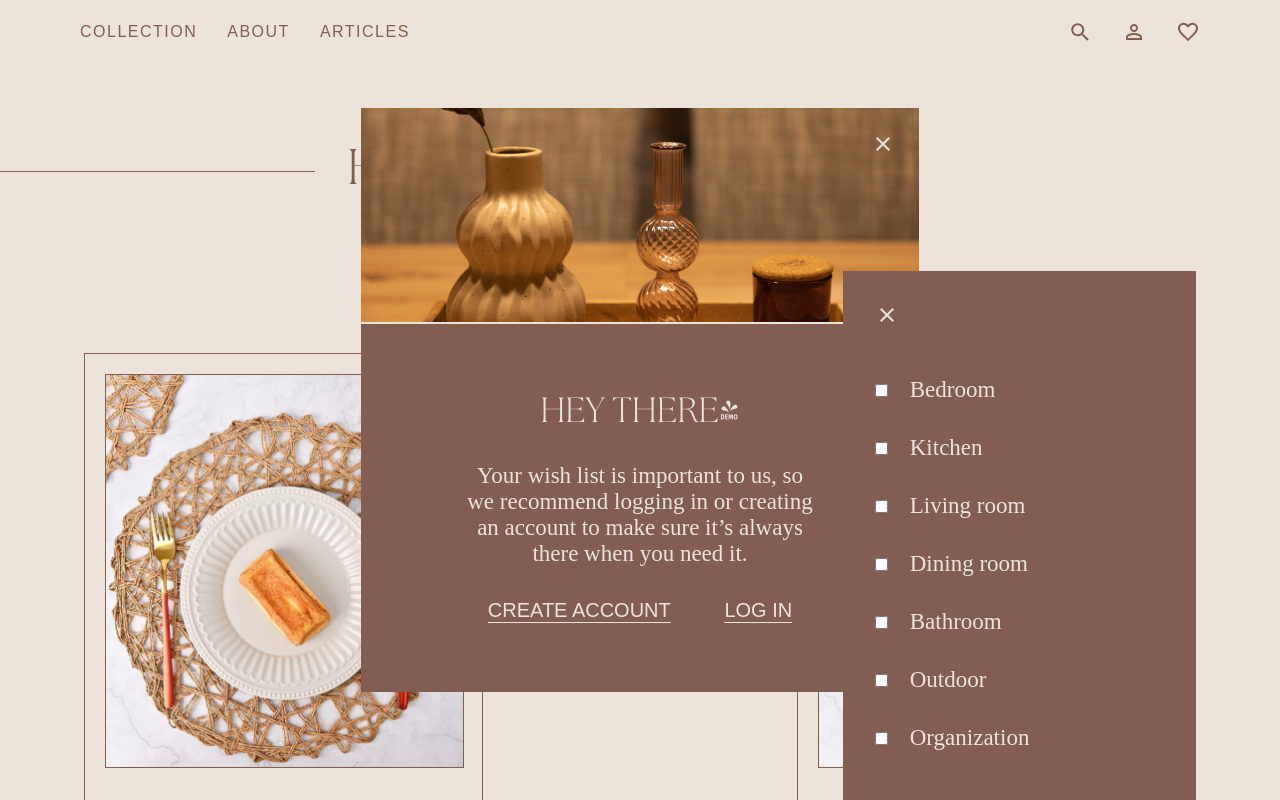
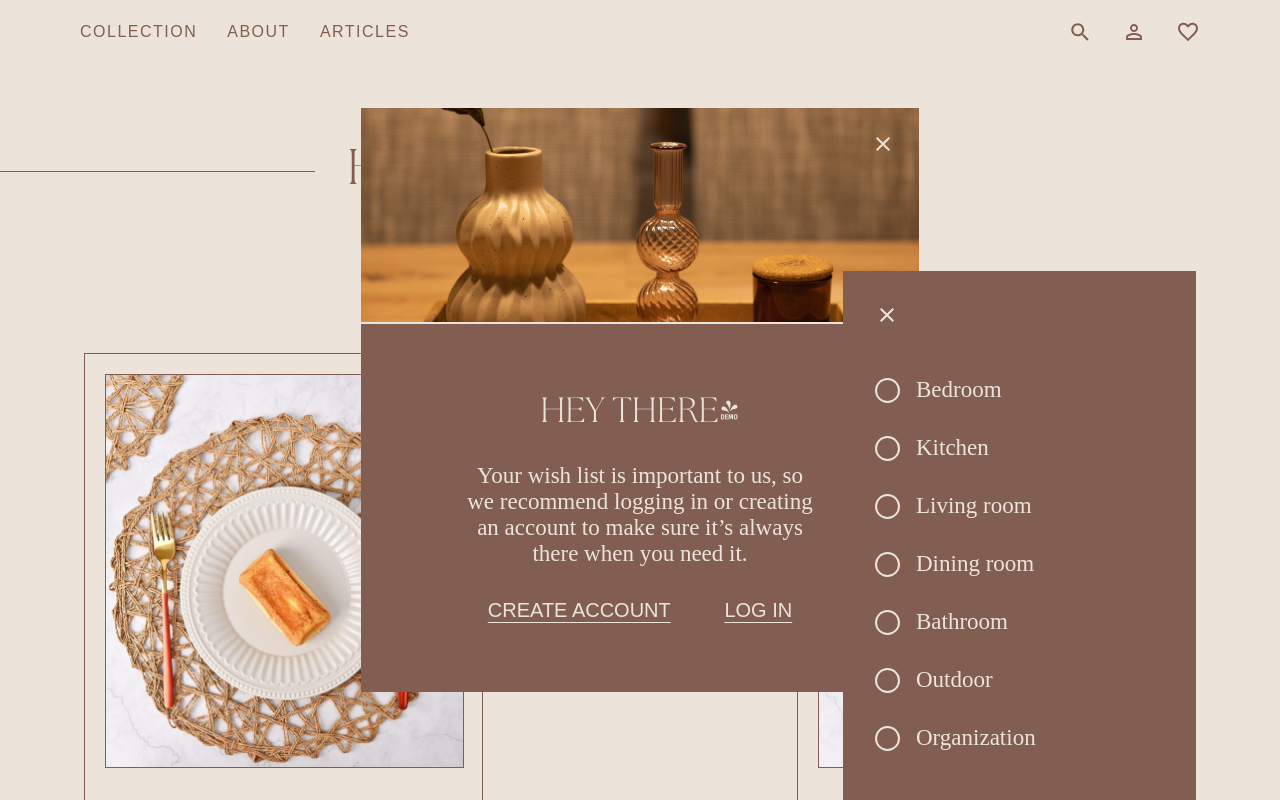
Before and after one commit to Abdulmuizz98/vividaire-client, a React (Create React App) app: page /collection/1 in a window 1280 px wide. Both pictures are taken after a click on the element 887 px from the left and 298 px from the top of the page. Shown: the top 800 px of the page. Built offline with nearby package versions, Linux system fonts and the light colour scheme.

Commit message:
feat: Productlist -> implement filter logic

```diff
--- a/src/components/FilterDropdown.css
+++ b/src/components/FilterDropdown.css
@@ -1,27 +1,32 @@
-/* .filter-checkbox {
-    display: none;
+.filter-checkbox{
+    -webkit-appearance: none;
+    -moz-appearance: none;
+    appearance: none; /* Removes default checkbox styles */
+    width: 10px;
+    height: 10px;
+    border-radius: 50%; /* Makes it circular */
+    cursor: pointer;
+    position: absolute;
+    left: 50%;
+    top: 50%;
+    transform: translate(-50%, -50%);
 }
 
-.filter-checkbox + label {
+.input-border{
+    background-color: var(--secondary-color);
+    border: 2px solid var(--primary-color);
+    width: 25px;
+    height: 25px;
+    border-radius: 50%; /* Makes it circular */
+    padding: 0;
+    margin: 0;
+    display: inline-block;
     position: relative;
-    padding-left: 30px;
-    cursor: pointer;
 }
 
-.filter-checkbox + label:before {
-    content: "";
-    position: absolute;
-    left: 0;
-    top: 0;
-    width: 20px;
-    height: 20px;
-    border: 2px solid #000;
-    border-radius: 50%;
+.filter-checkbox:checked{
+    background-color: var(--primary-color);
 }
-
-.filter-checkbox:checked + label:before {
-    background-color: #000;
-} */
 
 .filter-dropdown{
     width: 35.3rem;
@@ -50,6 +55,8 @@
 
 .filter-dropdown .tags .tag{
     margin: 3.2rem 0;
+    display: flex;
+    align-items: center;
 }
 
 .filter-dropdown .tags .tag:first-of-type{
--- a/src/components/FilterDropdown.js
+++ b/src/components/FilterDropdown.js
@@ -1,9 +1,21 @@
 import { VdClose } from "./Icons";
 import InlineButton from "./InlineButton";
+import { useState } from "react";
 import { toggleFilterDropdown } from "../utils";
 import "./FilterDropdown.css";
 
 const FilterDropdown = ({ tags }) => {
+  const [filter, setFilter] = useState([]);
+
+  const handleChecked = (e) => {
+    if (e.target.checked) {
+      setFilter([...filter, e.target.id]);
+    } else if (!e.target.checked) {
+      setFilter(filter.filter((el) => el !== e.target.id));
+    }
+  };
+
+  // console.log("Filter: ", filter);
   return (
     <div className="filter-dropdown hidden">
       <InlineButton
@@ -16,11 +28,14 @@ const FilterDropdown = ({ tags }) => {
         {tags.length &&
           tags.map((tag) => (
             <div className="tag">
-              <input
-                type="checkbox"
-                class="filter-checkbox"
-                id="filter-checkbox"
-              />
+              <span className="input-border">
+                <input
+                  type="checkbox"
+                  class="filter-checkbox"
+                  id={tag}
+                  onChange={handleChecked}
+                />
+              </span>
               <label htmlFor="filter-checkbox"> {tag}</label>
             </div>
           ))}
--- a/src/components/pages/ProductList.js
+++ b/src/components/pages/ProductList.js
@@ -129,7 +129,6 @@ const products = [
 const ProductList = () => {
   const params = useParams();
   const collectionId = params.id;
-  console.log("Collectionid", collectionId);
   const collection = collections[collectionId - 1];
 
   return (
```
